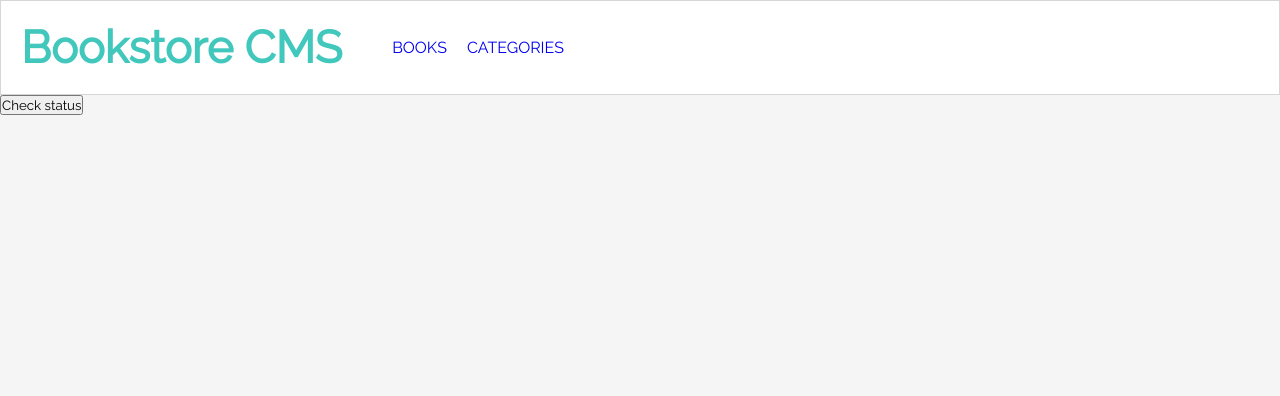
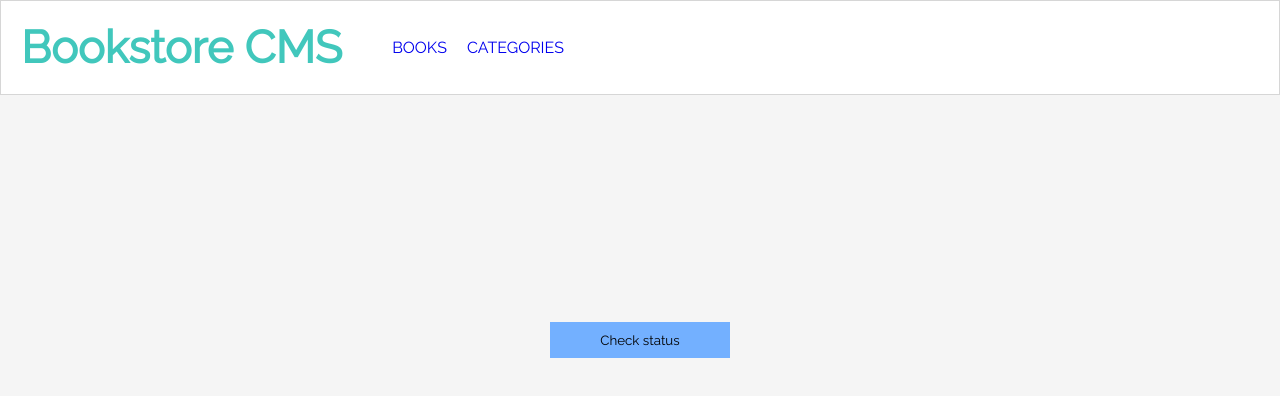
Before and after one commit to Amedzro-Elikplim/Bookstore, a React (Create React App) app: page /category in a window 1280 px wide. Shown: the top 396 px of the page. Built offline with nearby package versions, Linux system fonts and the light colour scheme.

Commit message:
Style button and text

```diff
--- a/src/styles/category.css
+++ b/src/styles/category.css
@@ -3,3 +3,23 @@
     margin: 0;
     padding: 0;
 }
+
+.category-container {
+    justify-content: center;
+    align-items: center;
+    height: 60vh;
+    flex-direction: column;
+}
+
+.category-button {
+    border: none;
+    outline: none;
+    padding: 10px 50px;
+    cursor: pointer;
+    margin-top: 10px;
+    background-color: rgb(115, 176, 255);
+}
+
+.construction-text {
+    font-size: 60px;
+}
```
